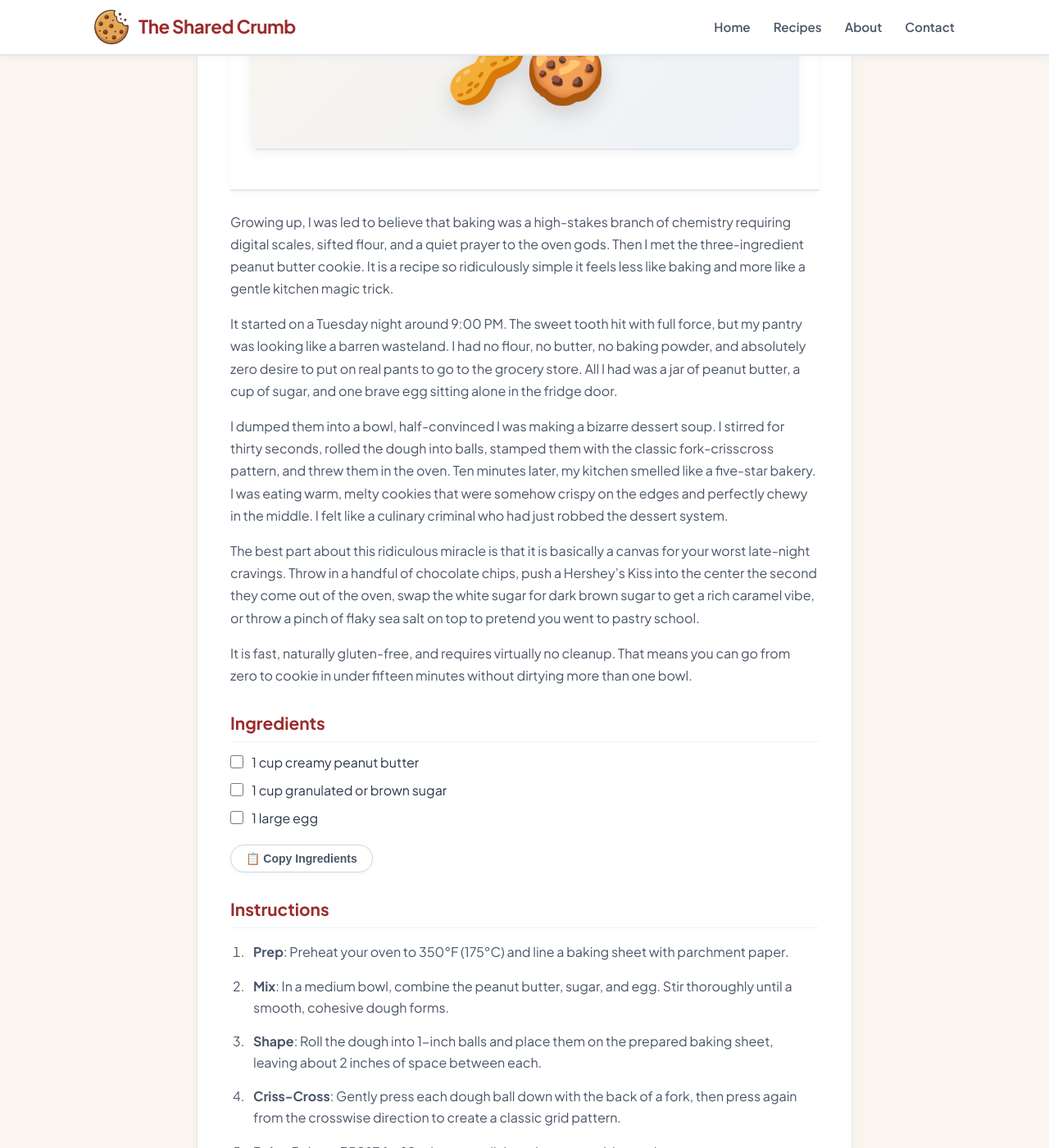
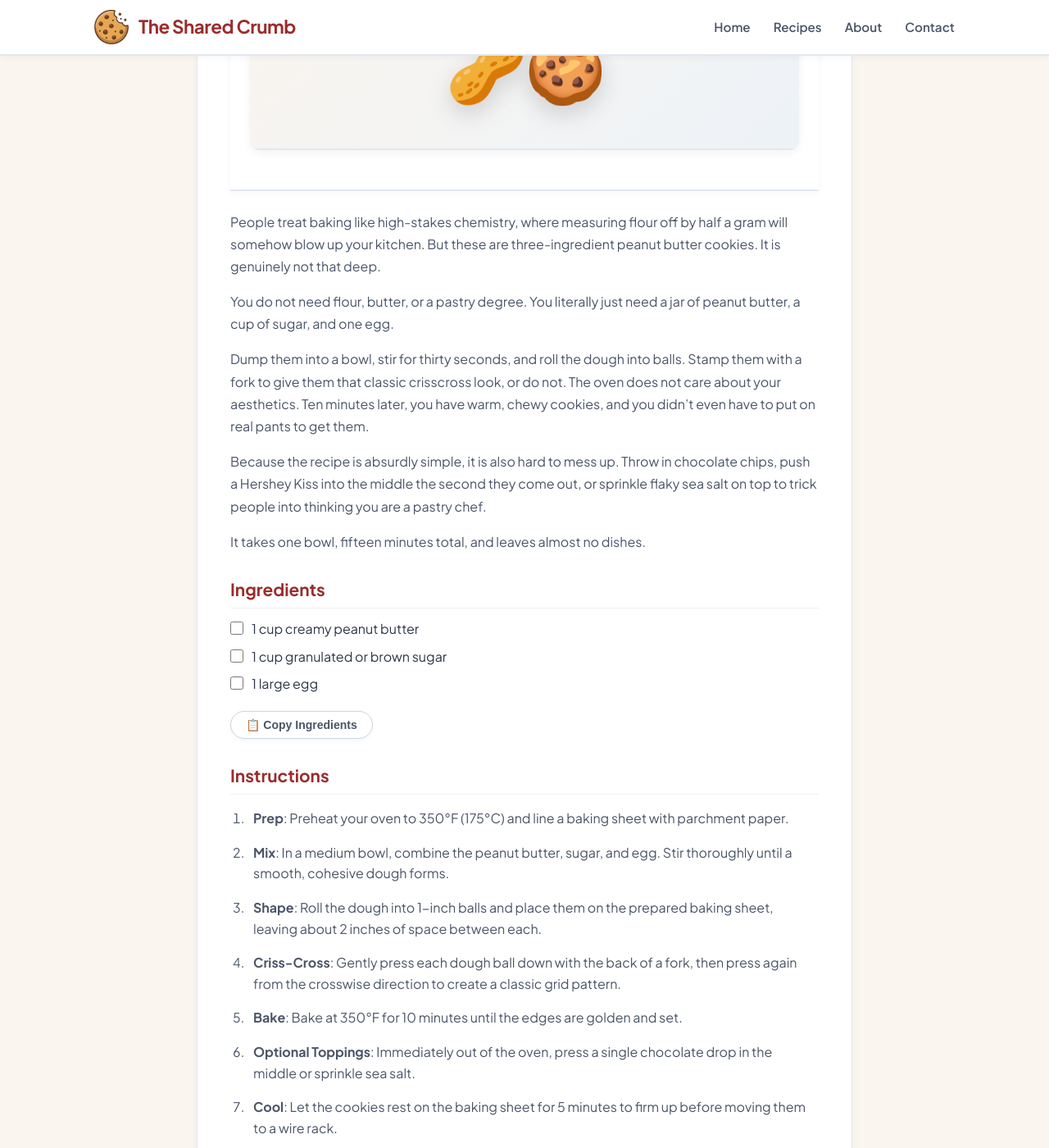
Before and after one commit to TheSharedCrumb/TheSharedCrumb, a Jekyll site: the page built from _recipes/Cookies_PeanutButter.md, in a window 1280 px wide and 1400 px high, scrolled down 655 px. Shown: the whole window at 82% size. Built offline with Jekyll 4.4.1, drawn with Linux system fonts in a browser that asks for light colours.

Commit message:
Update Cookies_PeanutButter.md

```diff
--- a/_recipes/Cookies_PeanutButter.md
+++ b/_recipes/Cookies_PeanutButter.md
@@ -12,15 +12,15 @@ cost: "$"
 image: ""
 ---
 
-Growing up, I was led to believe that baking was a high-stakes branch of chemistry requiring digital scales, sifted flour, and a quiet prayer to the oven gods. Then I met the three-ingredient peanut butter cookie. It is a recipe so ridiculously simple it feels less like baking and more like a gentle kitchen magic trick.
+People treat baking like high-stakes chemistry, where measuring flour off by half a gram will somehow blow up your kitchen. But these are three-ingredient peanut butter cookies. It is genuinely not that deep.
 
-It started on a Tuesday night around 9:00 PM. The sweet tooth hit with full force, but my pantry was looking like a barren wasteland. I had no flour, no butter, no baking powder, and absolutely zero desire to put on real pants to go to the grocery store. All I had was a jar of peanut butter, a cup of sugar, and one brave egg sitting alone in the fridge door.
+You do not need flour, butter, or a pastry degree. You literally just need a jar of peanut butter, a cup of sugar, and one egg.
 
-I dumped them into a bowl, half-convinced I was making a bizarre dessert soup. I stirred for thirty seconds, rolled the dough into balls, stamped them with the classic fork-crisscross pattern, and threw them in the oven. Ten minutes later, my kitchen smelled like a five-star bakery. I was eating warm, melty cookies that were somehow crispy on the edges and perfectly chewy in the middle. I felt like a culinary criminal who had just robbed the dessert system.
+Dump them into a bowl, stir for thirty seconds, and roll the dough into balls. Stamp them with a fork to give them that classic crisscross look, or do not. The oven does not care about your aesthetics. Ten minutes later, you have warm, chewy cookies, and you didn't even have to put on real pants to get them.
 
-The best part about this ridiculous miracle is that it is basically a canvas for your worst late-night cravings. Throw in a handful of chocolate chips, push a Hershey’s Kiss into the center the second they come out of the oven, swap the white sugar for dark brown sugar to get a rich caramel vibe, or throw a pinch of flaky sea salt on top to pretend you went to pastry school.
+Because the recipe is absurdly simple, it is also hard to mess up. Throw in chocolate chips, push a Hershey Kiss into the middle the second they come out, or sprinkle flaky sea salt on top to trick people into thinking you are a pastry chef.
 
-It is fast, naturally gluten-free, and requires virtually no cleanup. That means you can go from zero to cookie in under fifteen minutes without dirtying more than one bowl.
+It takes one bowl, fifteen minutes total, and leaves almost no dishes.
 
 ### Ingredients
 * 1 cup creamy peanut butter
```
